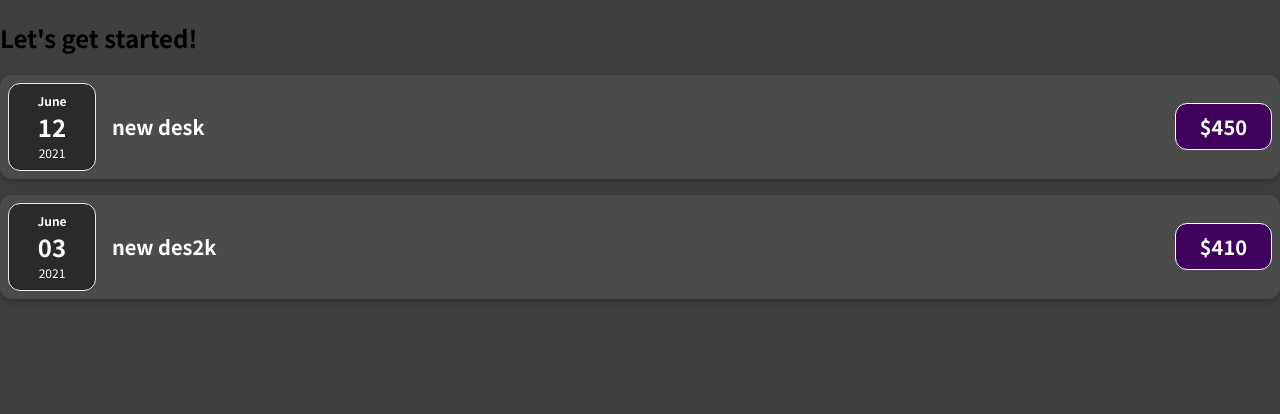
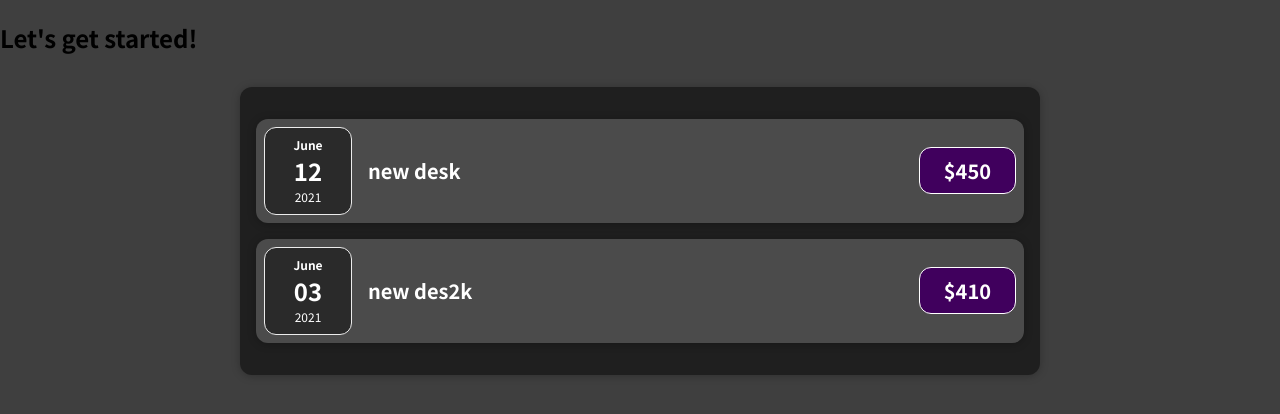
Before and after one commit to VolkanGurbuz/01-react-course, a JavaScript app: page / in a window 1280 px wide. Shown: the top 414 px of the page. Built offline with nearby package versions, Linux system fonts and the light colour scheme.

Commit message:
added props concept of composition

```diff
--- a/src/App.js
+++ b/src/App.js
@@ -1,7 +1,8 @@
-import ExpenseItem from "./components/ExpenseItem";
+import Expenses from "./components/Expenses";
 
 
 function App() {
+
     const expenses = [{id: 'e', title: 'new desk', amount: 450, date: new Date(2021, 5, 12)}, {
         id: 'e2',
         title: 'new des2k',
@@ -9,12 +10,10 @@
         date: new Date(2021, 5, 3)
     }];
 
-
     return (
         <div>
             <h2>Let's get started!</h2>
-            <ExpenseItem title={expenses[0].title} amount={expenses[0].amount} date={expenses[0].date}/>
-            <ExpenseItem title={expenses[1].title} amount={expenses[1].amount} date={expenses[1].date}/>
+            <Expenses items={expenses}/>
         </div>
     );
 }
--- /dev/null
+++ b/src/components/Card.css
@@ -0,0 +1,4 @@
+.card {
+    border-radius: 12px;
+    box-shadow: 0 1px 8px rgba(0, 0, 0, 0.25);
+}
--- /dev/null
+++ b/src/components/Card.js
@@ -0,0 +1,12 @@
+import "./Card.css"
+
+function Card(props) {
+    const classes = 'card ' + props.className;
+
+
+    //children component beetween opening and closing tag will be avaiable props children
+    return <div className={classes}>{props.children}</div>;
+}
+
+
+export default Card;
--- /dev/null
+++ b/src/components/ExpenseDate.css
@@ -0,0 +1,26 @@
+.expense-date {
+    display: flex;
+    flex-direction: column;
+    width: 5.5rem;
+    height: 5.5rem;
+    border: 1px solid #ececec;
+    background-color: #2a2a2a;
+    color: white;
+    border-radius: 12px;
+    align-items: center;
+    justify-content: center;
+}
+
+.expense-date__month {
+    font-size: 0.75rem;
+    font-weight: bold;
+}
+
+.expense-date__year {
+    font-size: 0.75rem;
+}
+
+.expense-date__day {
+    font-size: 1.5rem;
+    font-weight: bold;
+}
--- a/src/components/ExpenseDate.js
+++ b/src/components/ExpenseDate.js
@@ -1,4 +1,4 @@
-import ExpenseItem from "./ExpenseItem.css";
+import "./ExpenseDate.css"
 
 function ExpenseDate(props) {
 
--- a/src/components/ExpenseItem.css
+++ b/src/components/ExpenseItem.css
@@ -2,10 +2,8 @@
     display: flex;
     justify-content: space-between;
     align-items: center;
-    box-shadow: 0 2px 8px rgba(0, 0, 0, 0.25);
     padding: 0.5rem;
     margin: 1rem 0;
-    border-radius: 12px;
     background-color: #4b4b4b;
 }
 
@@ -54,31 +52,3 @@
         padding: 0.5rem 1.5rem;
     }
 }
-
-
-.expense-date {
-    display: flex;
-    flex-direction: column;
-    width: 5.5rem;
-    height: 5.5rem;
-    border: 1px solid #ececec;
-    background-color: #2a2a2a;
-    color: white;
-    border-radius: 12px;
-    align-items: center;
-    justify-content: center;
-}
-
-.expense-date__month {
-    font-size: 0.75rem;
-    font-weight: bold;
-}
-
-.expense-date__year {
-    font-size: 0.75rem;
-}
-
-.expense-date__day {
-    font-size: 1.5rem;
-    font-weight: bold;
-}
--- a/src/components/ExpenseItem.js
+++ b/src/components/ExpenseItem.js
@@ -1,15 +1,16 @@
 //js code will tranform to jsx code on the browser
 import './ExpenseItem.css';
 import ExpenseDate from "./ExpenseDate";
+import Card from "./Card";
 
 function ExpenseItem(props) {
-    return (<div className="expense-item">
+    return (<Card className="expense-item">
         <ExpenseDate date={props.date}/>
         <div className="expense-item__description">
             <h2>{props.title}</h2>
             <div className="expense-item__price">${props.amount}</div>
         </div>
-    </div>);
+    </Card>);
 }
 
 
--- /dev/null
+++ b/src/components/Expenses.css
@@ -0,0 +1,7 @@
+.expenses {
+    padding: 1rem;
+    background-color: rgb(31, 31, 31);
+    margin: 2rem auto;
+    width: 50rem;
+    max-width: 95%;
+}
--- /dev/null
+++ b/src/components/Expenses.js
@@ -0,0 +1,15 @@
+import ExpenseItem from "./ExpenseItem";
+import './Expenses.css'
+import Card from "./Card";
+
+function Expenses(props) {
+
+    return (<Card className="expenses">
+        <ExpenseItem title={props.items[0].title} amount={props.items[0].amount} date={props.items[0].date}/>
+        <ExpenseItem title={props.items[1].title} amount={props.items[1].amount} date={props.items[1].date}/>
+    </Card>)
+        ;
+}
+
+
+export default Expenses;
```
